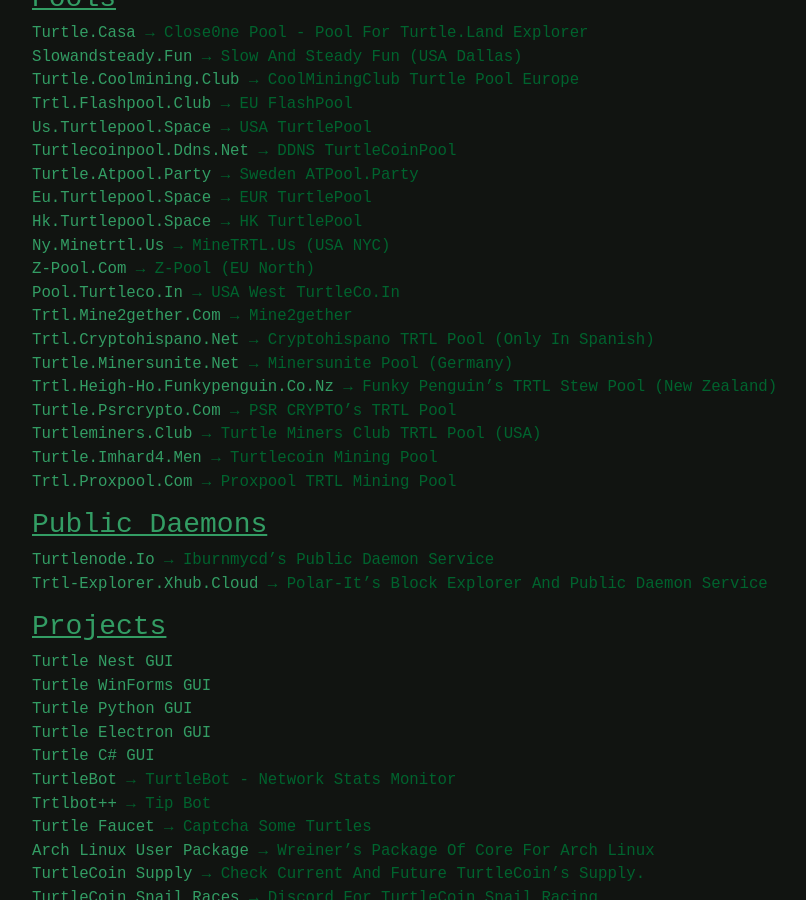
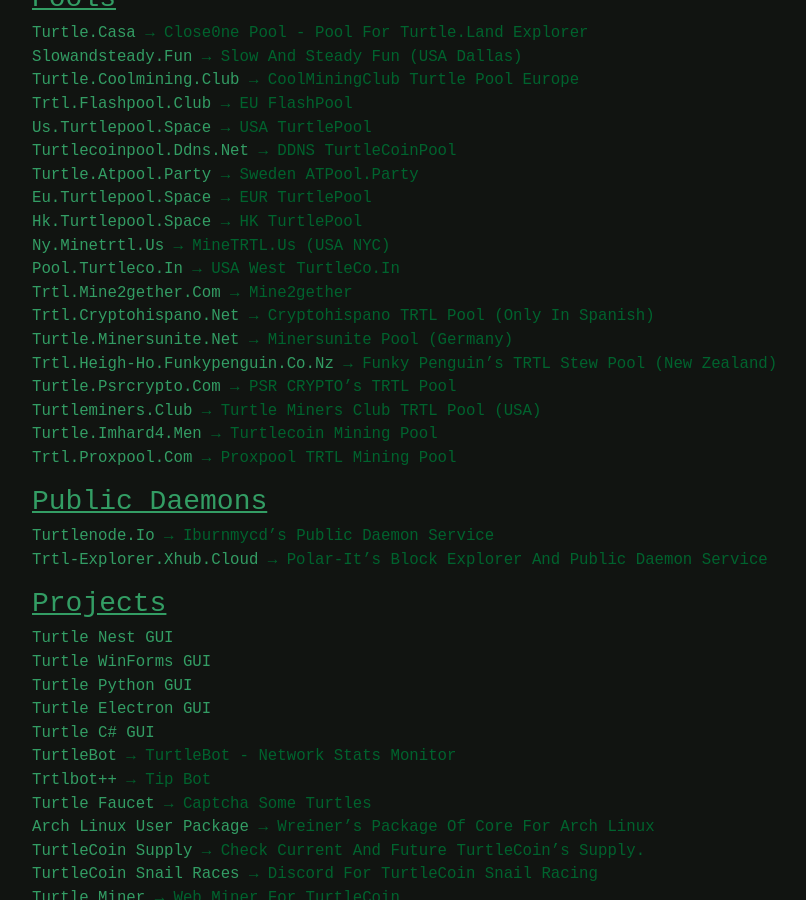
Before and after one commit to zack796/turtleturtle.org, a Jekyll site: the page built from index.md, in a window 1280 px wide and 900 px high, scrolled down 1195 px. Shown: the whole window, without its empty margins (53-859 px from the left). Built offline with Jekyll 4.4.1, drawn with Linux system fonts in a browser that asks for light colours.

Commit message:
Update index.md

```diff
--- a/index.md
+++ b/index.md
@@ -54,7 +54,6 @@ title: TurtleTurtle.org
 [eu.turtlepool.space](http://eu.turtlepool.space/) → EUR TurtlePool
 [hk.turtlepool.space](http://hk.turtlepool.space/) → HK TurtlePool
 [ny.minetrtl.us](http://ny.minetrtl.us) → MineTRTL.us (USA NYC)
-[z-pool.com](http://z-pool.com) → Z-Pool (EU North)
 [pool.turtleco.in](http://pool.turtleco.in/) → USA West TurtleCo.In
 [trtl.mine2gether.com](http://trtl.mine2gether.com/) → Mine2gether
 [trtl.cryptohispano.net](https://trtl.cryptohispano.net) → Cryptohispano TRTL Pool (Only in Spanish)
```
